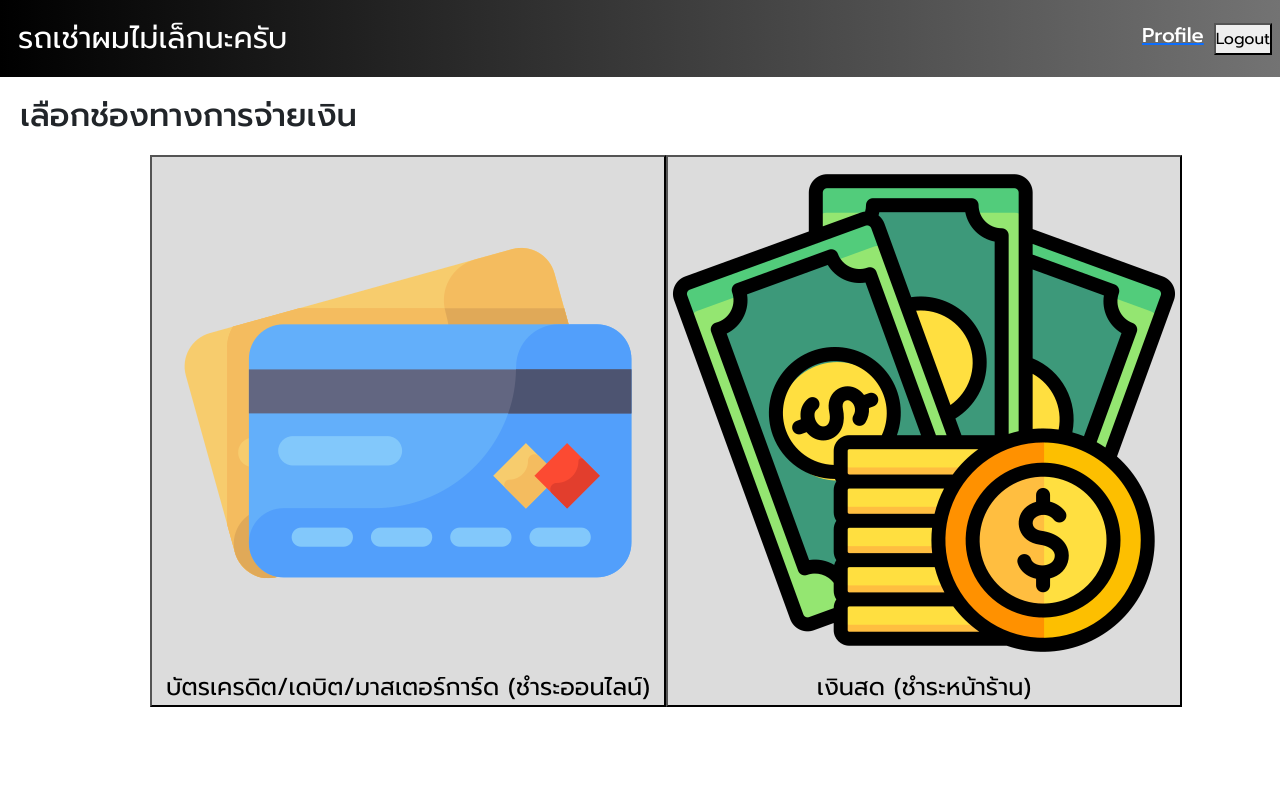
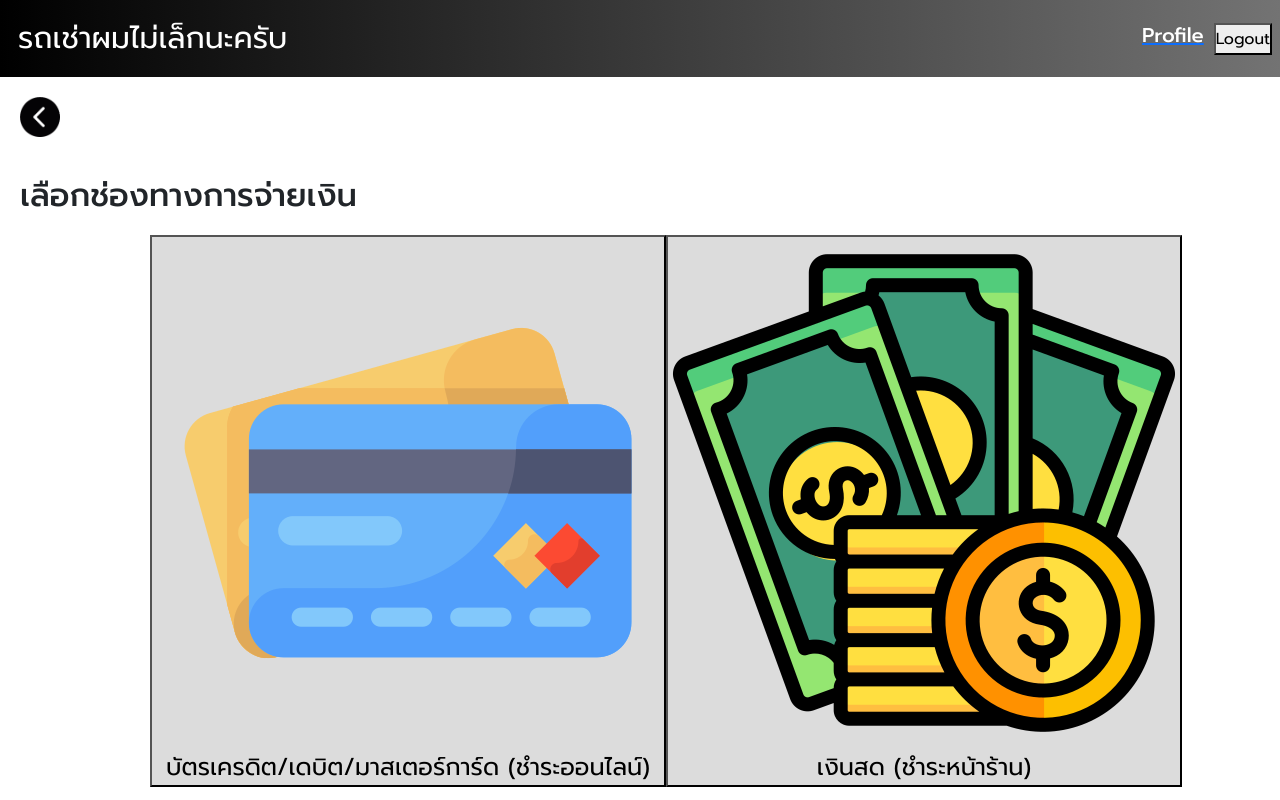
Before and after one commit to EMBlackZero/My-Second-Website-Team-, a React (Create React App) app in the folder fronendcar/: page /PaymentPage in a window 1280 px wide. Built offline with nearby package versions, Linux system fonts and the light colour scheme.

Commit message:
add back button in paymentpage

```diff
--- a/fronendcar/src/PageAll/PaymentPage.js
+++ b/fronendcar/src/PageAll/PaymentPage.js
@@ -4,7 +4,10 @@ import { Container, Row, Col, Form, Button } from "react-bootstrap";
 import { useNavigate } from "react-router-dom";
 import "../CssAll/PaymentCss.css"
 
+
 function PaymentPage(props) {
+    const navigate = useNavigate();
+
     return (
         <div>
             <div className="navbar">
@@ -17,7 +20,12 @@ function PaymentPage(props) {
 
                 </div>
             </div>
-            <div className = "paytitle">
+            <div>
+                <button className="buttonback" onClick={() => navigate("/PublicPage")}>
+                    <img src="/back.png" />
+                </button>
+            </div>
+            <div className="paytitle">
                 <h2>เลือกช่องทางการจ่ายเงิน</h2>
             </div>
 
```
